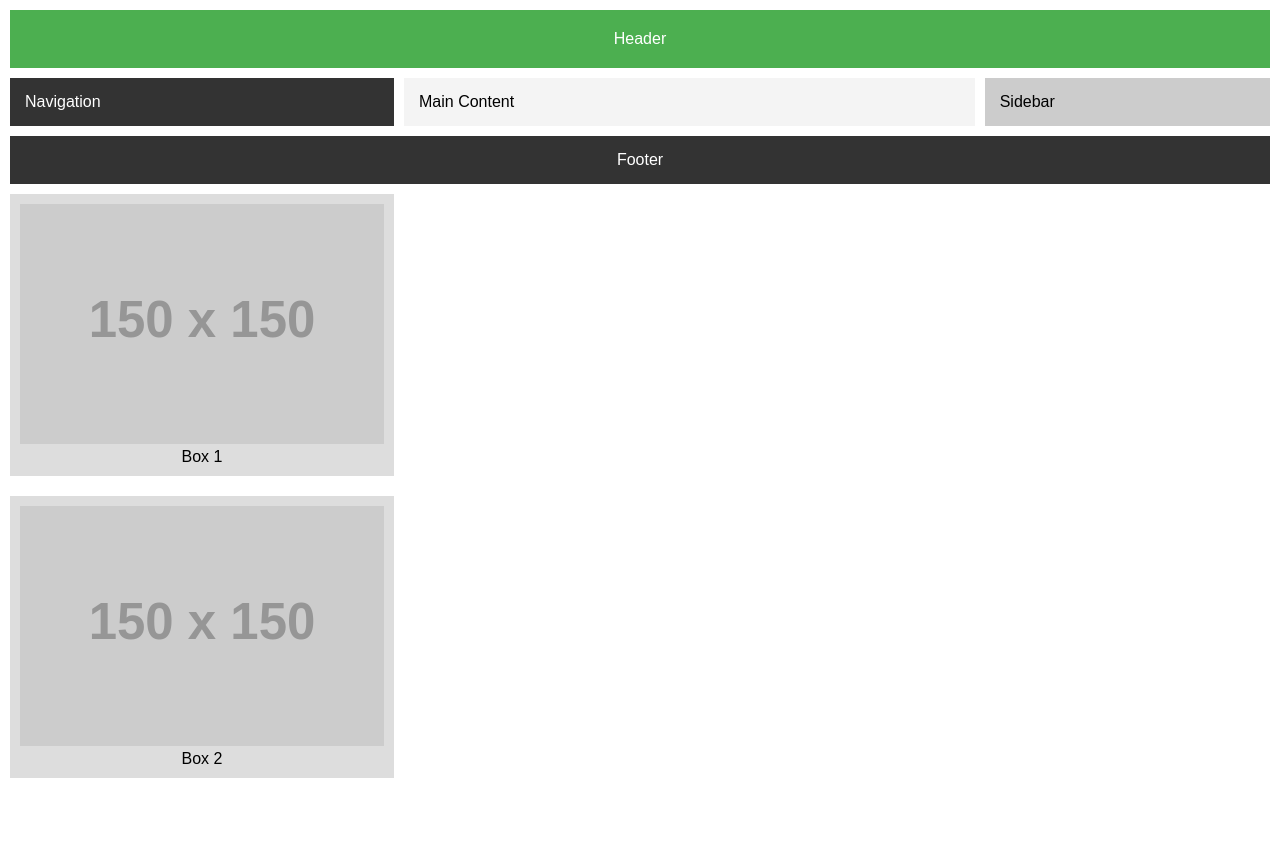
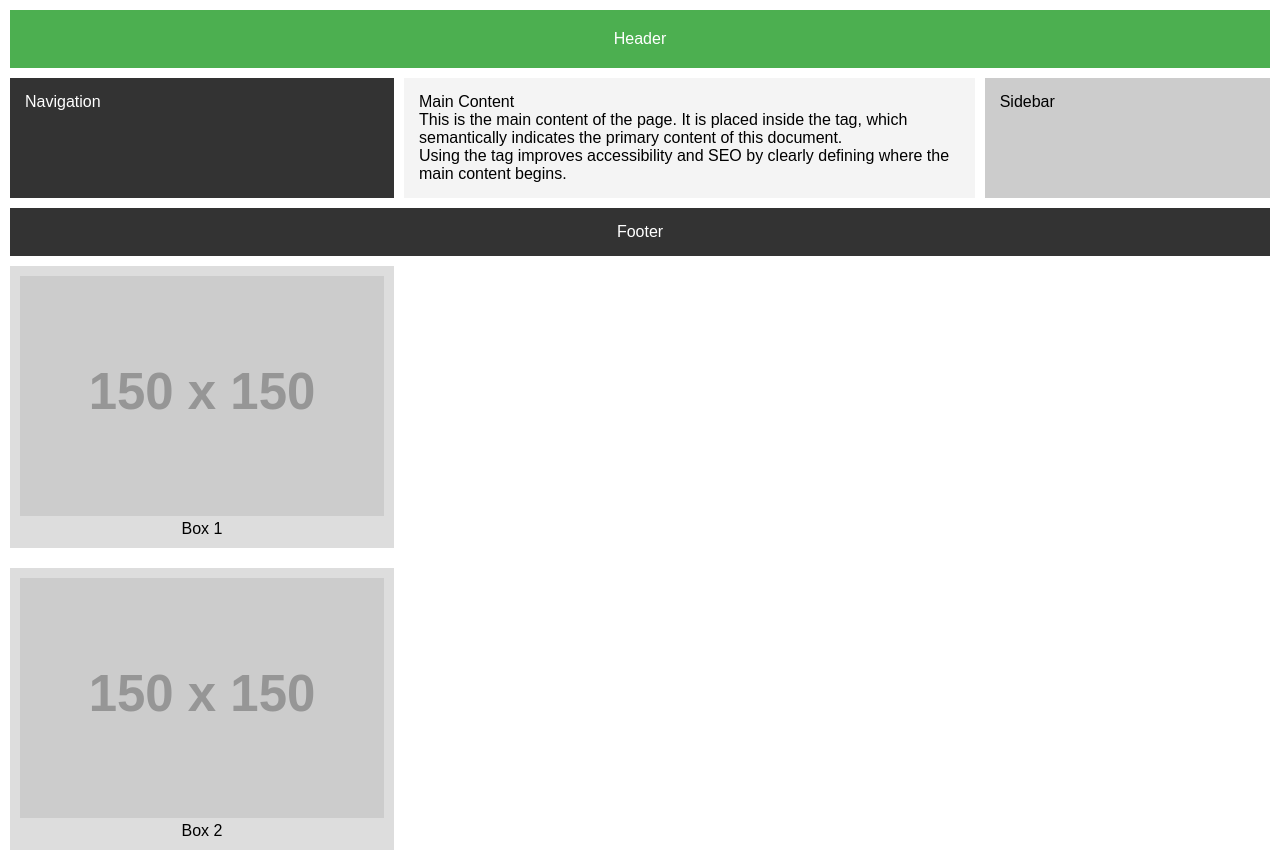
Before and after one commit to MUTHUMANI5557/basic-media-responsive-stylesheet, a plain HTML site: page index.html in a window 1280 px wide. Before the commit the page ends 800 px from the top, so only its background shows below. Drawn offline with Linux system fonts and the light colour scheme; placeholder pictures from the web are drawn by us.

Commit message:
Update index.html

```diff
--- a/index.html
+++ b/index.html
@@ -10,7 +10,9 @@
 <body>
   <header>Header</header>
   <nav>Navigation</nav>
-  <main>Main Content</main>
+  <main>Main Content
+   <p>This is the main content of the page. It is placed inside the tag, which semantically indicates the primary content of this document.</p>
+    <p>Using the tag improves accessibility and SEO by clearly defining where the main content begins.</p></main>
   <aside>Sidebar</aside>
   <footer>Footer</footer>
   <div class="container">
```
